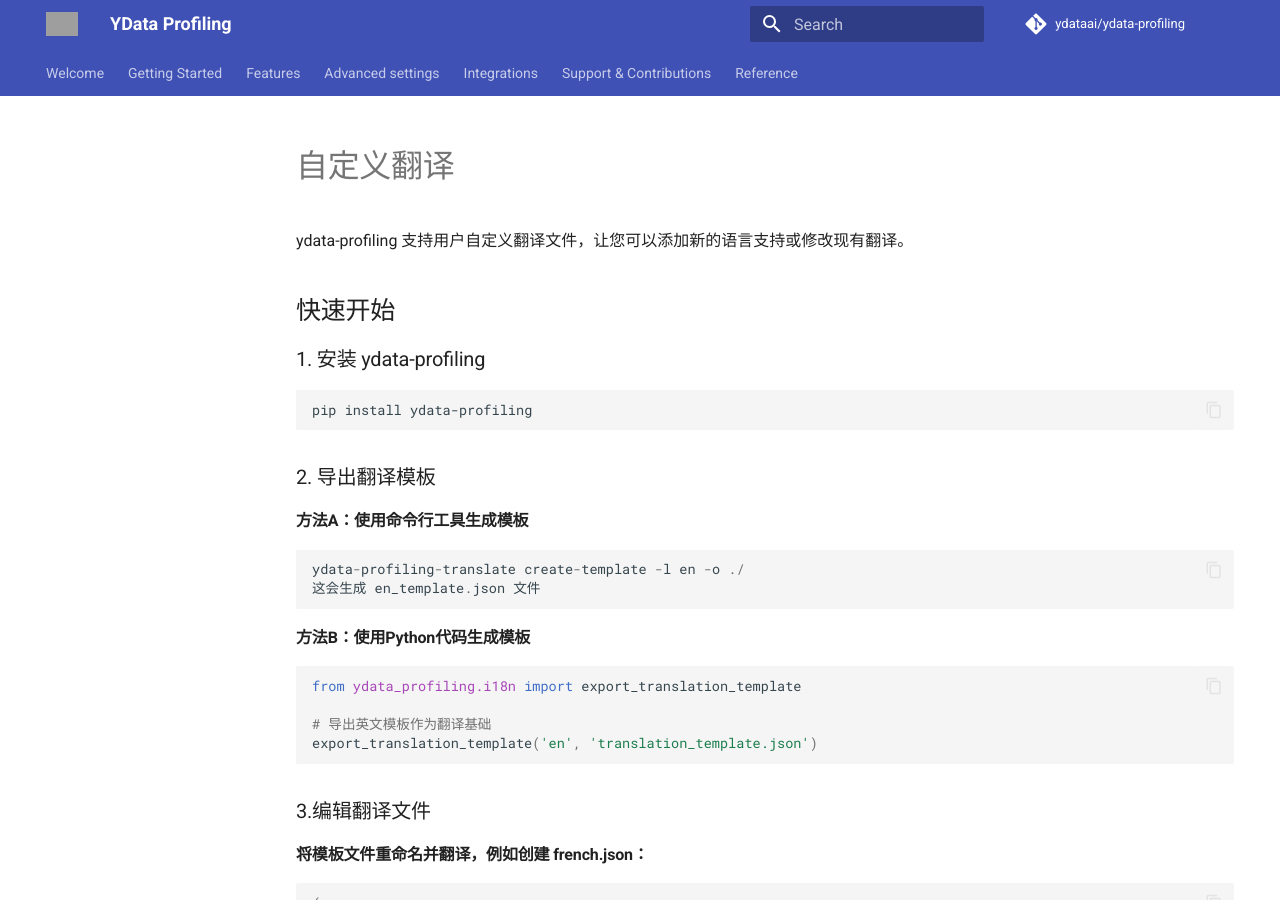
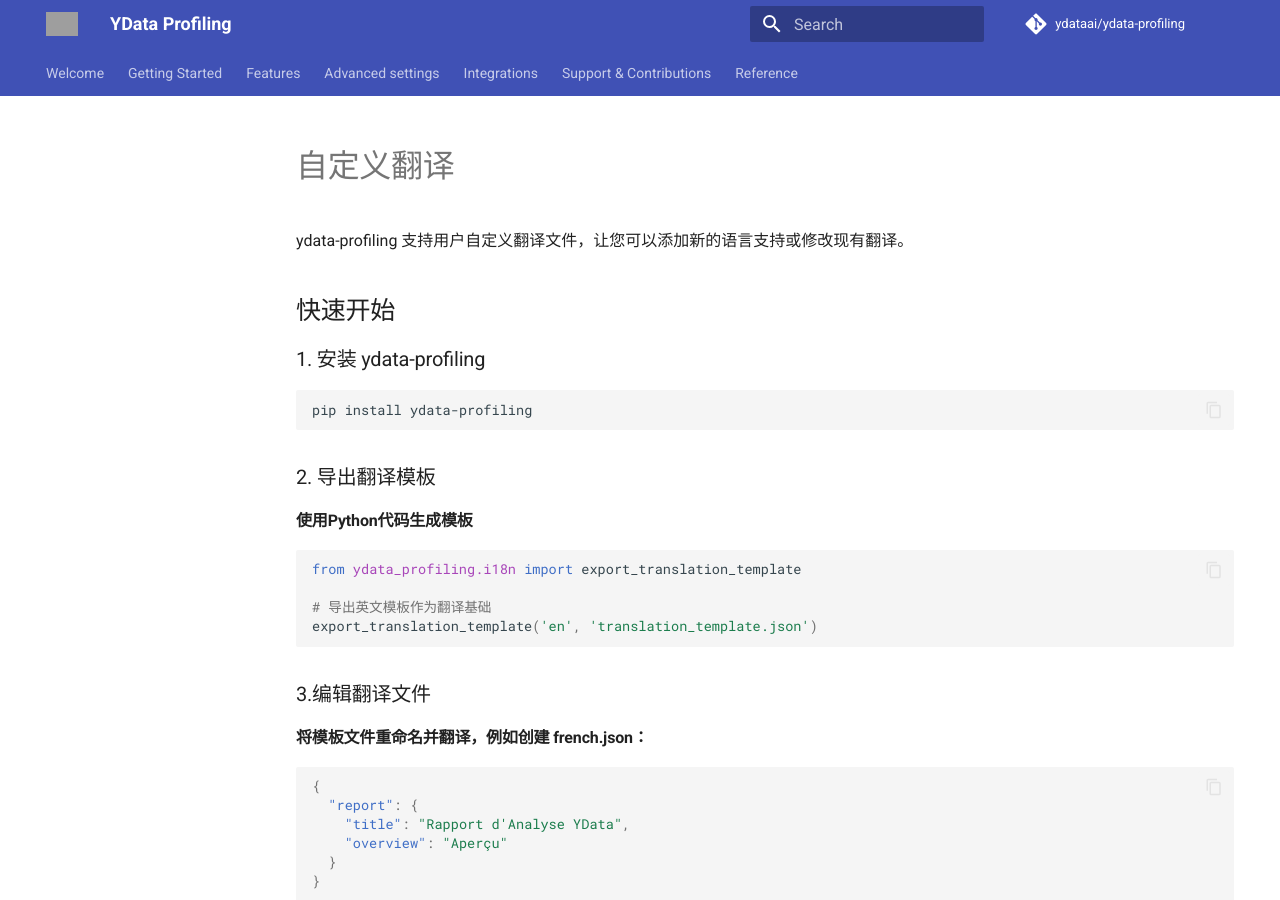
Before and after one commit to landonzeng/ydata-profiling-multilingual, an MkDocs documentation site: the page built from docs/advanced_usage/custom_translations.md, in a window 1280 px wide and 900 px high. Built offline with MkDocs 1.6.1 and Material for MkDocs 9.7.7, drawn with Linux system fonts in a browser that asks for light colours; comment, search, counter and statistics services are not loaded; the version menu is left out; grey boxes are pictures that could not be loaded.

Commit message:
Updated custom_translations.md

````diff
--- a/docs/advanced_usage/custom_translations.md
+++ b/docs/advanced_usage/custom_translations.md
@@ -9,12 +9,7 @@
 ```
 
 ### 2. 导出翻译模板
-#### 方法A：使用命令行工具生成模板
-```python
-ydata-profiling-translate create-template -l en -o ./
-这会生成 en_template.json 文件
-```
-#### 方法B：使用Python代码生成模板
+#### 使用Python代码生成模板
 ```python
 from ydata_profiling.i18n import export_translation_template
 
````
